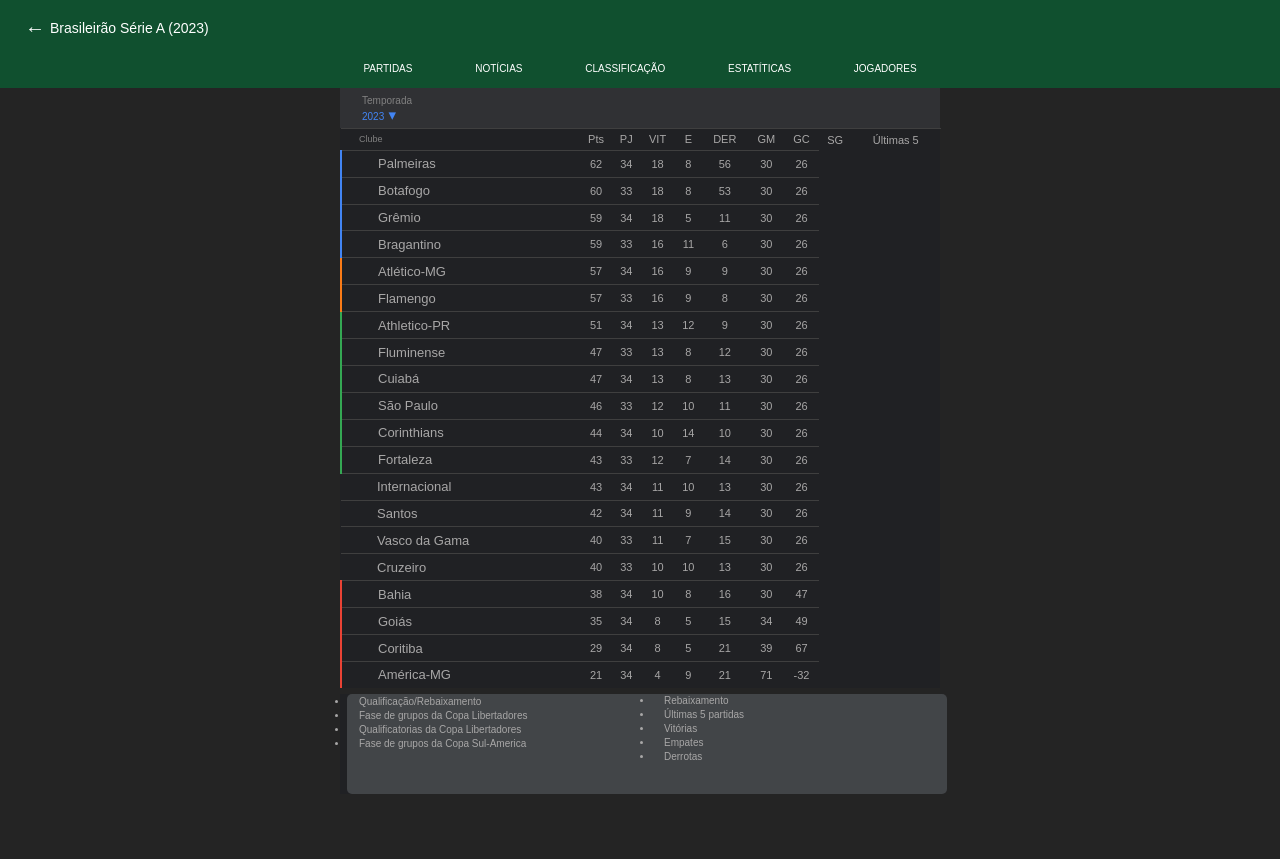
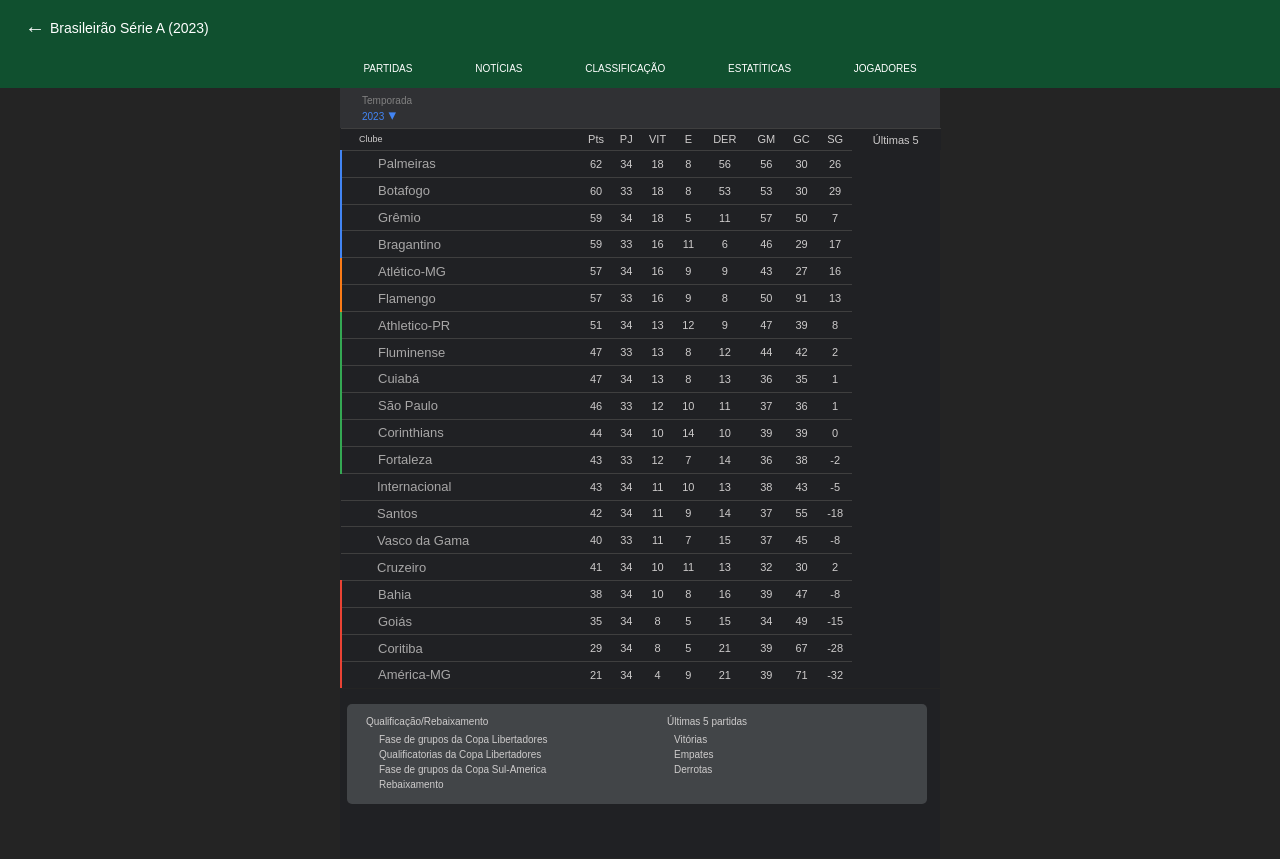
Before and after one commit to joaovctdev/html-css, a plain HTML site: page exercicios/ex0025/tabela002.html in a window 1280 px wide. Before the commit the page ends 800 px from the top, so only its background shows below. Drawn offline with Linux system fonts and the light colour scheme.

Commit message:
Tentativa de finalizacao da tabela brasileirao

```diff
--- a/exercicios/ex0025/estilo/style.css
+++ b/exercicios/ex0025/estilo/style.css
@@ -93,14 +93,11 @@ h3>p>a{
 }
 tbody>tr{
     background-color: var(--cor2)
-
-    margin: 1px 1px 1px 1px;
 }
 tbody>tr>td{
-    color: grey;
+    color: rgb(206, 204, 204);
     font-size: 10px;
     border-top: 1px solid rgb(63, 63, 63);
-
 
 }
 tbody>tr>td.clube{
@@ -112,7 +109,7 @@ tbody>tr>td.clube{
     font-size: 9px;
 }
 tbody>tr>Td.pontos{
-    color: rgb(168, 167, 167);
+    color: rgb(206, 204, 204);
     font-size: 11px;
     text-align: center;
     padding: 1px 1px 1px 1px;
@@ -156,18 +153,20 @@ tbody>tr>Td.pontos{
 }
 aside{
     align-items: center;
-    margin: auto;
+    margin: 1px auto 1px auto;
     padding-left: 0px;
     background-color: var(--cor2);
     width: 600px;
-    height: 100px;
+    height: 150px;
+    padding: 9px 0px 10px 0px;
 }
 aside>ul{
-    width: 600px;
+    list-style: none;
+    width: 580px;
     height: 100px;
     border-radius: 5px;
     background-color: #424548;
-    color: rgb(168, 167, 167);
+    color: rgb(206, 204, 204);
     font-size: 10px;
     columns: 2;
     text-indent: 10px;
@@ -175,5 +174,22 @@ aside>ul{
 }
 aside>ul>li{
     padding: 1px 1px 1px 1px;
+    margin: 2px 1px 2px 21px;
+}
+.aside-titulo-um{
+    list-style: none;
+    padding: 11px 5px 4px 8px;
     margin: 1px 1px 1px 1px;
 }
+.aside-titulo-dois{
+    list-style: none;
+    padding: 1px 5px 4px 8px;
+    margin: -4px 3px 2px 7px;
+
+}
+.invisible{
+    visibility: hidden;
+}
+ul>li>.liberta-li{
+
+}
--- a/exercicios/ex0025/tabela002.html
+++ b/exercicios/ex0025/tabela002.html
@@ -53,6 +53,7 @@
                 <td class="pontos">18</td>
                 <td class="pontos">8</td>
                 <td class="pontos">56</td>
+                <td class="pontos">56</td>
                 <td class="pontos">30</td>
                 <td class="pontos">26</td>
 
@@ -65,8 +66,9 @@
                 <td class="pontos">18</td>
                 <td class="pontos">8</td>
                 <td class="pontos">53</td>
+                <td class="pontos">53</td>
                 <td class="pontos">30</td>
-                <td class="pontos">26</td>
+                <td class="pontos">29</td>
 
             </tr>
             <tr>
@@ -76,8 +78,9 @@
                 <td class="pontos">18</td>
                 <td class="pontos">5</td>
                 <td class="pontos">11</td>
-                <td class="pontos">30</td>
-                <td class="pontos">26</td>
+                <td class="pontos">57</td>
+                <td class="pontos">50</td>
+                <td class="pontos">7</td>
 
             </tr>
             <tr>
@@ -87,8 +90,9 @@
                 <td class="pontos">16</td>
                 <td class="pontos">11</td>
                 <td class="pontos">6</td>
-                <td class="pontos">30</td>
-                <td class="pontos">26</td>
+                <td class="pontos">46</td>
+                <td class="pontos">29</td>
+                <td class="pontos">17</td>
 
             </tr>
             <tr>
@@ -98,8 +102,9 @@
                 <td class="pontos">16</td>
                 <td class="pontos">9</td>
                 <td class="pontos">9</td>
-                <td class="pontos">30</td>
-                <td class="pontos">26</td>
+                <td class="pontos">43</td>
+                <td class="pontos">27</td>
+                <td class="pontos">16</td>
 
             </tr>
             <tr>
@@ -109,8 +114,9 @@
                 <td class="pontos">16</td>
                 <td class="pontos">9</td>
                 <td class="pontos">8</td>
-                <td class="pontos">30</td>
-                <td class="pontos">26</td>
+                <td class="pontos">50</td>
+                <td class="pontos">91</td>
+                <td class="pontos">13</td>
 
             </tr>
             <tr>
@@ -120,8 +126,9 @@
                 <td class="pontos">13</td>
                 <td class="pontos">12</td>
                 <td class="pontos">9</td>
-                <td class="pontos">30</td>
-                <td class="pontos">26</td>
+                <td class="pontos">47</td>
+                <td class="pontos">39</td>
+                <td class="pontos">8</td>
 
             </tr>
             <tr>
@@ -131,8 +138,9 @@
                 <td class="pontos">13</td>
                 <td class="pontos">8</td>
                 <td class="pontos">12</td>
-                <td class="pontos">30</td>
-                <td class="pontos">26</td>
+                <td class="pontos">44</td>
+                <td class="pontos">42</td>
+                <td class="pontos">2</td>
 
             </tr>
             <tr>
@@ -142,8 +150,9 @@
                 <td class="pontos">13</td>
                 <td class="pontos">8</td>
                 <td class="pontos">13</td>
-                <td class="pontos">30</td>
-                <td class="pontos">26</td>
+                <td class="pontos">36</td>
+                <td class="pontos">35</td>
+                <td class="pontos">1</td>
 
             </tr>
             <tr>
@@ -153,8 +162,9 @@
                 <td class="pontos">12</td>
                 <td class="pontos">10</td>
                 <td class="pontos">11</td>
-                <td class="pontos">30</td>
-                <td class="pontos">26</td>
+                <td class="pontos">37</td>
+                <td class="pontos">36</td>
+                <td class="pontos">1</td>
 
             </tr>
             <tr>
@@ -164,8 +174,9 @@
                 <td class="pontos">10</td>
                 <td class="pontos">14</td>
                 <td class="pontos">10</td>
-                <td class="pontos">30</td>
-                <td class="pontos">26</td>
+                <td class="pontos">39</td>
+                <td class="pontos">39</td>
+                <td class="pontos">0</td>
 
             </tr>
             <tr>
@@ -175,8 +186,9 @@
                 <td class="pontos">12</td>
                 <td class="pontos">7</td>
                 <td class="pontos">14</td>
-                <td class="pontos">30</td>
-                <td class="pontos">26</td>
+                <td class="pontos">36</td>
+                <td class="pontos">38</td>
+                <td class="pontos">-2</td>
 
             </tr>
             <tr>
@@ -186,8 +198,9 @@
                 <td class="pontos">11</td>
                 <td class="pontos">10</td>
                 <td class="pontos">13</td>
-                <td class="pontos">30</td>
-                <td class="pontos">26</td>
+                <td class="pontos">38</td>
+                <td class="pontos">43</td>
+                <td class="pontos">-5</td>
 
             </tr>
             <tr>
@@ -197,8 +210,9 @@
                 <td class="pontos">11</td>
                 <td class="pontos">9</td>
                 <td class="pontos">14</td>
-                <td class="pontos">30</td>
-                <td class="pontos">26</td>
+                <td class="pontos">37</td>
+                <td class="pontos">55</td>
+                <td class="pontos">-18</td>
 
             </tr>
             <tr>
@@ -208,19 +222,21 @@
                 <td class="pontos">11</td>
                 <td class="pontos">7</td>
                 <td class="pontos">15</td>
-                <td class="pontos">30</td>
-                <td class="pontos">26</td>
+                <td class="pontos">37</td>
+                <td class="pontos">45</td>
+                <td class="pontos">-8</td>
 
             </tr>
             <tr>
                 <td class="times">Cruzeiro</td>
-                <td class="pontos">40</td>
-                <td class="pontos">33</td>
+                <td class="pontos">41</td>
+                <td class="pontos">34</td>
                 <td class="pontos">10</td>
-                <td class="pontos">10</td>
+                <td class="pontos">11</td>
                 <td class="pontos">13</td>
+                <td class="pontos">32</td>
                 <td class="pontos">30</td>
-                <td class="pontos">26</td>
+                <td class="pontos">2</td>
 
             </tr>
             <tr>
@@ -230,8 +246,9 @@
                 <td class="pontos">10</td>
                 <td class="pontos">8</td>
                 <td class="pontos">16</td>
-                <td class="pontos">30</td>
+                <td class="pontos">39</td>
                 <td class="pontos">47</td>
+                <td class="pontos">-8</td>
 
             </tr>
             <tr>
@@ -243,6 +260,7 @@
                 <td class="pontos">15</td>
                 <td class="pontos">34</td>
                 <td class="pontos">49</td>
+                <td class="pontos">-15</td>
 
             </tr>
             <tr>
@@ -254,6 +272,7 @@
                 <td class="pontos">21</td>
                 <td class="pontos">39</td>
                 <td class="pontos">67</td>
+                <td class="pontos">-28</td>
 
             </tr>
             <tr>
@@ -263,6 +282,7 @@
                 <td class="pontos">4</td>
                 <td class="pontos">9</td>
                 <td class="pontos">21</td>
+                <td class="pontos">39</td>
                 <td class="pontos">71</td>
                 <td class="pontos">-32</td>
 
@@ -271,16 +291,17 @@
         </table>
         <aside>
             <ul>
-            <li> Qualificação/Rebaixamento </li>
-                <li>
+            <li class="aside-titulo-um"> Qualificação/Rebaixamento </li>
+                <li class="liberta-li">
                     Fase de grupos da Copa Libertadores
                 </li>
                 <li>
                     Qualificatorias da Copa Libertadores
                 </li>
                 <li>Fase de grupos da Copa Sul-America</li>
-                <li>Rebaixamento</li>
-                <li>Últimas 5 partidas</li>
+                <li >Rebaixamento</li>
+                <li class="invisible">#</li>
+                <li class="aside-titulo-dois">Últimas 5 partidas</li>
                 <li>Vitórias</li>
                 <li>Empates</li>
                 <li>Derrotas</li>
```
Also changed, not shown: exercicios/ex0025/imagens/quadradoazul.png (added).
